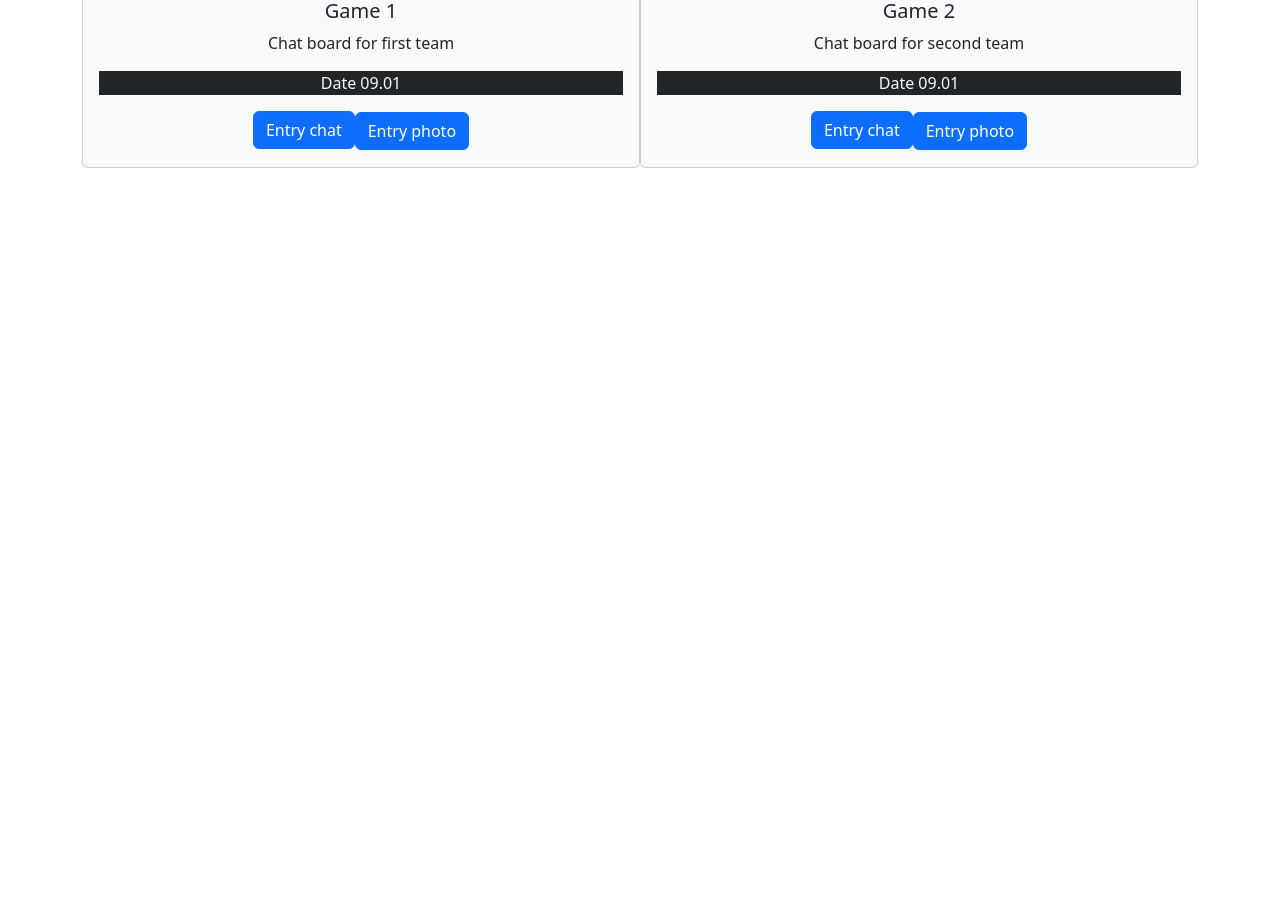
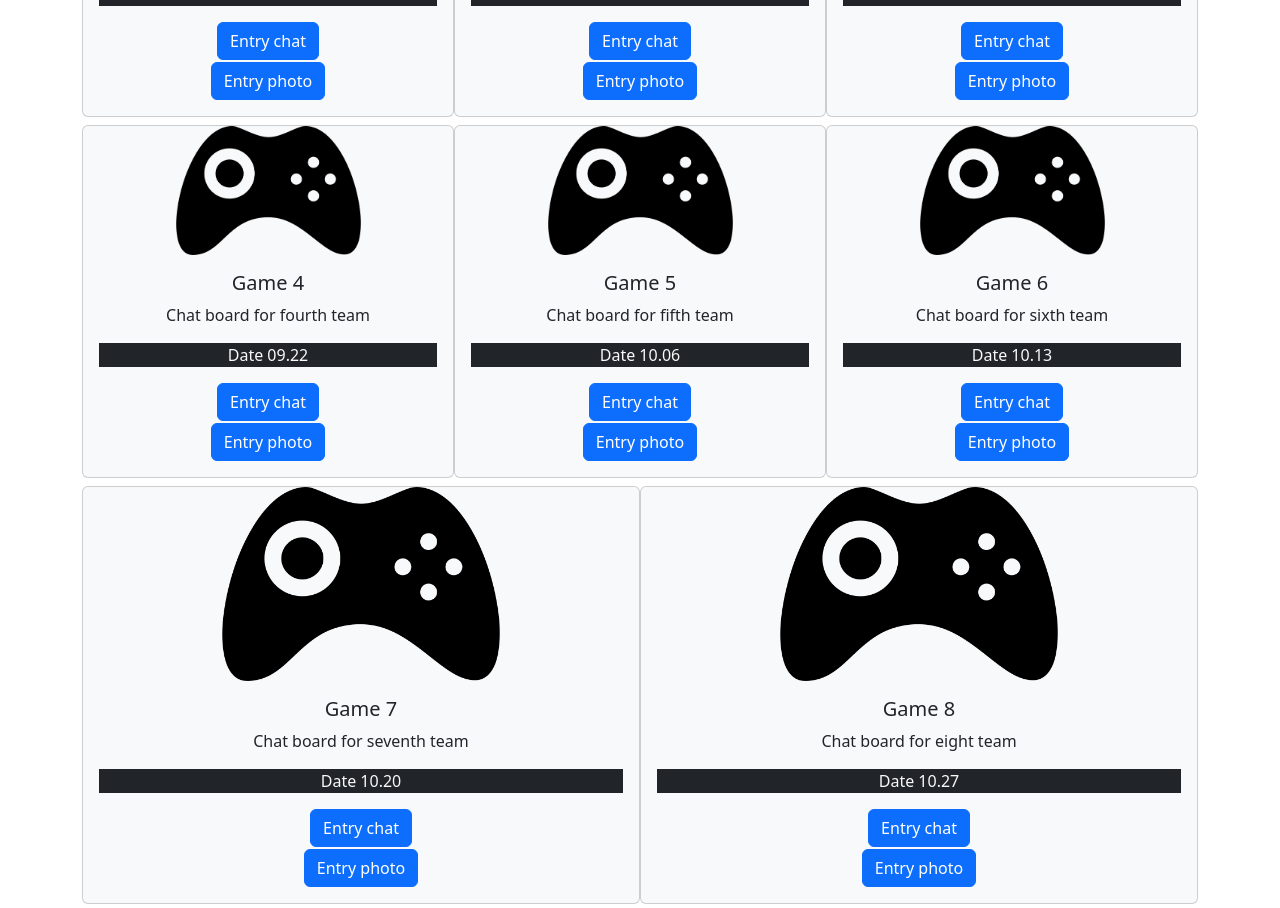
Before and after one commit to jakubgaba/newReactNYSL, a React (Create React App) app in the folder my-app/: page /ChatRoomEntry in a window 1280 px wide. Shown: the part 720-1628 px from the top of the page. Before the commit the page ends 892 px from the top, so only its background shows below. Built offline with nearby package versions, Linux system fonts and the light colour scheme; no server answers; sample sign-in values are in the browser's storage.

Commit message:
maybe done

```diff
--- a/my-app/src/App.css
+++ b/my-app/src/App.css
@@ -187,3 +187,16 @@
   text-align: left;
   font-family: 'Courier New', Courier, monospace;
 }
+.pictureChoice{
+  border-top: 1px solid black;
+  display: flex;
+  height: 100px;
+}
+.pictureLabel{
+  height: 100px;
+  width: 50%;
+  padding: 5%;
+}
+.chooseGameTeams{
+  display: flex;
+}
--- a/my-app/src/Utilities/firebase.js
+++ b/my-app/src/Utilities/firebase.js
@@ -46,6 +46,7 @@ const bunker = getStorage();
 const dbRef = getDatabase();
 
 function writeUserData(photoNumber, url, user, getActuallGame) {
+
   update(reference(dbRef, 'photos/'+ getActuallGame + "photoD_"+ Number(photoNumber)), {
       url: url,
       timestamp: Date.now(),
--- a/my-app/src/routes/ChatRoom.jsx
+++ b/my-app/src/routes/ChatRoom.jsx
@@ -7,9 +7,7 @@ import Writer from '../components/Writer'
 import { useState, useEffect } from 'react';
 import { getAuth, onAuthStateChanged } from "firebase/auth";
 
-// function scrollToBottom() {
-//     document.getElementById("second").scrollTop = document.getElementById("second").scrollHeight;
-//   }
+
 
 
 const ChatRoom = () => {
@@ -88,7 +86,7 @@ const ChatRoom = () => {
                 {
                     document.addEventListener('touchstart', () => {
                      if(document.location.pathname.includes("chatRoomEntry/game_")){
-                        if (Math.round((60 / 100) * document.getElementById("second").scrollHeight) > document.getElementById("second").scrollTop) {
+                        if ((Math.round((50 / 100) * document.getElementById("second").scrollHeight) > document.getElementById("second").scrollTop) && (document.getElementById("second").scrollTop >= 300))  {
                             setScroll(true);
                         }
                         else {
--- a/my-app/src/routes/ChatRoomEntry.jsx
+++ b/my-app/src/routes/ChatRoomEntry.jsx
@@ -18,15 +18,16 @@ const ChatRoomEntry = () => {
     if (user == null) { window.location.pathname = "/" }
     return (
         <div>
-            <div>Choose your game
-                <div style={{display:"inline-flex"}}>
+            <div>
+                <div className="chooseGameTeams">
                     <div className="card my-1 bg-light" style={{ width: "50%" }}>
                         <img src={game} className="card-img-top w-50 mx-auto" alt="gameIMG" />
                         <div className="card-body">
                             <h5 className="card-title">Game 1</h5>
                             <p className="card-text ">Chat board for first team</p>
                             <p className="card-text text-light bg-dark">Date 09.01</p>
-                            <Link to={{ pathname: "/chatRoomEntry/game_1" }}><button className="btn btn-primary" style={{marginBottom: "2px"}}>Entry chat</button></Link>
+                            <Link to={{ pathname: "/chatRoomEntry/game_1" }}><button className="btn btn-primary" style={{ marginBottom: "2px" }}>Entry chat</button></Link>
+                            <br></br>
                             <Link to={{ pathname: "/chatRoomEntry/photos/game_1" }}><button className="btn btn-primary">Entry photo</button></Link>
                         </div>
                     </div>
@@ -35,9 +36,80 @@ const ChatRoomEntry = () => {
                         <div className="card-body">
                             <h5 className="card-title">Game 2</h5>
                             <p className="card-text ">Chat board for second team</p>
-                            <p className="card-text text-light bg-dark">Date 09.01</p>
-                            <Link to={{ pathname: "/chatRoomEntry/game_2" }}><button className="btn btn-primary" style={{marginBottom: "2px"}} >Entry chat</button></Link>
+                            <p className="card-text text-light bg-dark">Date 09.08</p>
+                            <Link to={{ pathname: "/chatRoomEntry/game_2" }}><button className="btn btn-primary" style={{ marginBottom: "2px" }} >Entry chat</button></Link>
+                            <br></br>
                             <Link to={{ pathname: "/chatRoomEntry/photos/game_2" }}><button className="btn btn-primary">Entry photo</button></Link>
+                        </div>
+                    </div>
+                    <div className="card my-1 bg-light" style={{ width: "50%" }}>
+                        <img src={game} className="card-img-top w-50 mx-auto" alt="gameIMG" />
+                        <div className="card-body">
+                            <h5 className="card-title">Game 3</h5>
+                            <p className="card-text ">Chat board for third team</p>
+                            <p className="card-text text-light bg-dark">Date 09.15</p>
+                            <Link to={{ pathname: "/chatRoomEntry/game_3" }}><button className="btn btn-primary" style={{ marginBottom: "2px" }}>Entry chat</button></Link>
+                            <br></br>
+                            <Link to={{ pathname: "/chatRoomEntry/photos/game_3" }}><button className="btn btn-primary">Entry photo</button></Link>
+                        </div>
+                    </div>
+                </div>
+                <div className="chooseGameTeams">
+                    <div className="card my-1 bg-light" style={{ width: "50%" }}>
+                        <img src={game} className="card-img-top w-50 mx-auto" alt="gameIMG" />
+                        <div className="card-body">
+                            <h5 className="card-title">Game 4</h5>
+                            <p className="card-text ">Chat board for fourth team</p>
+                            <p className="card-text text-light bg-dark">Date 09.22</p>
+                            <Link to={{ pathname: "/chatRoomEntry/game_4" }}><button className="btn btn-primary" style={{ marginBottom: "2px" }}>Entry chat</button></Link>
+                            <br></br>
+                            <Link to={{ pathname: "/chatRoomEntry/photos/game_4" }}><button className="btn btn-primary">Entry photo</button></Link>
+                        </div>
+                    </div>
+                    <div className="card my-1 bg-light" style={{ width: "50%" }}>
+                        <img src={game} className="card-img-top w-50 mx-auto" alt="gameIMG" />
+                        <div className="card-body">
+                            <h5 className="card-title">Game 5</h5>
+                            <p className="card-text ">Chat board for fifth team</p>
+                            <p className="card-text text-light bg-dark">Date 10.06</p>
+                            <Link to={{ pathname: "/chatRoomEntry/game_5" }}><button className="btn btn-primary" style={{ marginBottom: "2px" }}>Entry chat</button></Link>
+                            <br></br>
+                            <Link to={{ pathname: "/chatRoomEntry/photos/game_5" }}><button className="btn btn-primary">Entry photo</button></Link>
+                        </div>
+                    </div>
+                    <div className="card my-1 bg-light" style={{ width: "50%" }}>
+                        <img src={game} className="card-img-top w-50 mx-auto" alt="gameIMG" />
+                        <div className="card-body">
+                            <h5 className="card-title">Game 6</h5>
+                            <p className="card-text ">Chat board for sixth team</p>
+                            <p className="card-text text-light bg-dark">Date 10.13</p>
+                            <Link to={{ pathname: "/chatRoomEntry/game_6" }}><button className="btn btn-primary" style={{ marginBottom: "2px" }}>Entry chat</button></Link>
+                            <br></br>
+                            <Link to={{ pathname: "/chatRoomEntry/photos/game_6" }}><button className="btn btn-primary">Entry photo</button></Link>
+                        </div>
+                    </div>
+                </div>
+                <div className="chooseGameTeams">
+                    <div className="card my-1 bg-light" style={{ width: "50%" }}>
+                        <img src={game} className="card-img-top w-50 mx-auto" alt="gameIMG" />
+                        <div className="card-body">
+                            <h5 className="card-title">Game 7</h5>
+                            <p className="card-text ">Chat board for seventh team</p>
+                            <p className="card-text text-light bg-dark">Date 10.20</p>
+                            <Link to={{ pathname: "/chatRoomEntry/game_7" }}><button className="btn btn-primary" style={{ marginBottom: "2px" }}>Entry chat</button></Link>
+                            <br></br>
+                            <Link to={{ pathname: "/chatRoomEntry/photos/game_7" }}><button className="btn btn-primary">Entry photo</button></Link>
+                        </div>
+                    </div>
+                    <div className="card my-1 bg-light" style={{ width: "50%" }}>
+                        <img src={game} className="card-img-top w-50 mx-auto" alt="gameIMG" />
+                        <div className="card-body">
+                            <h5 className="card-title">Game 8</h5>
+                            <p className="card-text ">Chat board for eight team</p>
+                            <p className="card-text text-light bg-dark">Date 10.27</p>
+                            <Link to={{ pathname: "/chatRoomEntry/game_8" }}><button className="btn btn-primary" style={{ marginBottom: "2px" }}>Entry chat</button></Link>
+                            <br></br>
+                            <Link to={{ pathname: "/chatRoomEntry/photos/game_8" }}><button className="btn btn-primary">Entry photo</button></Link>
                         </div>
                     </div>
                 </div>
```
Also changed, not shown: my-app/src/routes/ChatRoomPhotos.jsx (+46 -10 lines).
